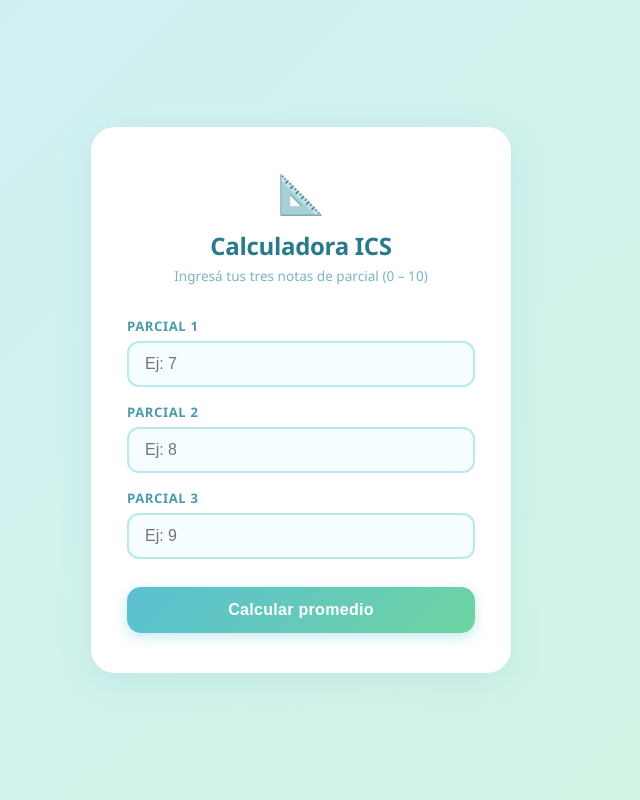
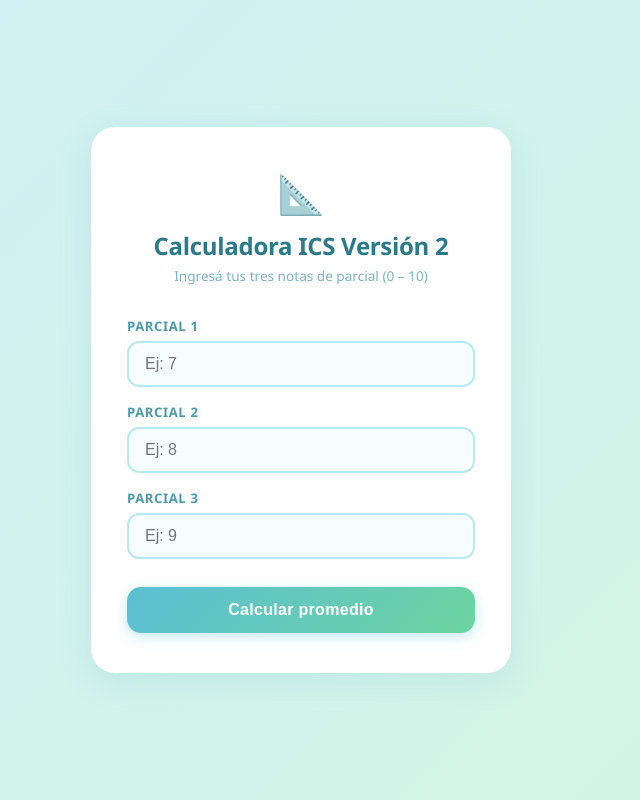
Before and after one commit to celinasotelo/CalculadoraICS_CICD, a website: page src/index.html in a window 1280 px wide. Shown: the whole page, without its empty margins (339-979 px from the left). Drawn offline with Linux system fonts and the light colour scheme.

Commit message:
change page title

```diff
--- a/src/index.html
+++ b/src/index.html
@@ -1,5 +1,6 @@
 <!DOCTYPE html>
 <html lang="es">
+
 <head>
   <meta charset="UTF-8" />
   <meta name="viewport" content="width=device-width, initial-scale=1.0" />
@@ -231,16 +232,24 @@
     }
 
     @keyframes fadeIn {
-      from { opacity: 0; transform: translateY(8px); }
-      to   { opacity: 1; transform: translateY(0); }
+      from {
+        opacity: 0;
+        transform: translateY(8px);
+      }
+
+      to {
+        opacity: 1;
+        transform: translateY(0);
+      }
     }
   </style>
 </head>
+
 <body>
   <div class="card">
     <div class="card-header">
       <span class="icon">📐</span>
-      <h1>Calculadora ICS</h1>
+      <h1>Calculadora ICS Versión 2</h1>
       <p>Ingresá tus tres notas de parcial (0 – 10)</p>
     </div>
 
@@ -346,4 +355,5 @@
     });
   </script>
 </body>
+
 </html>
```
